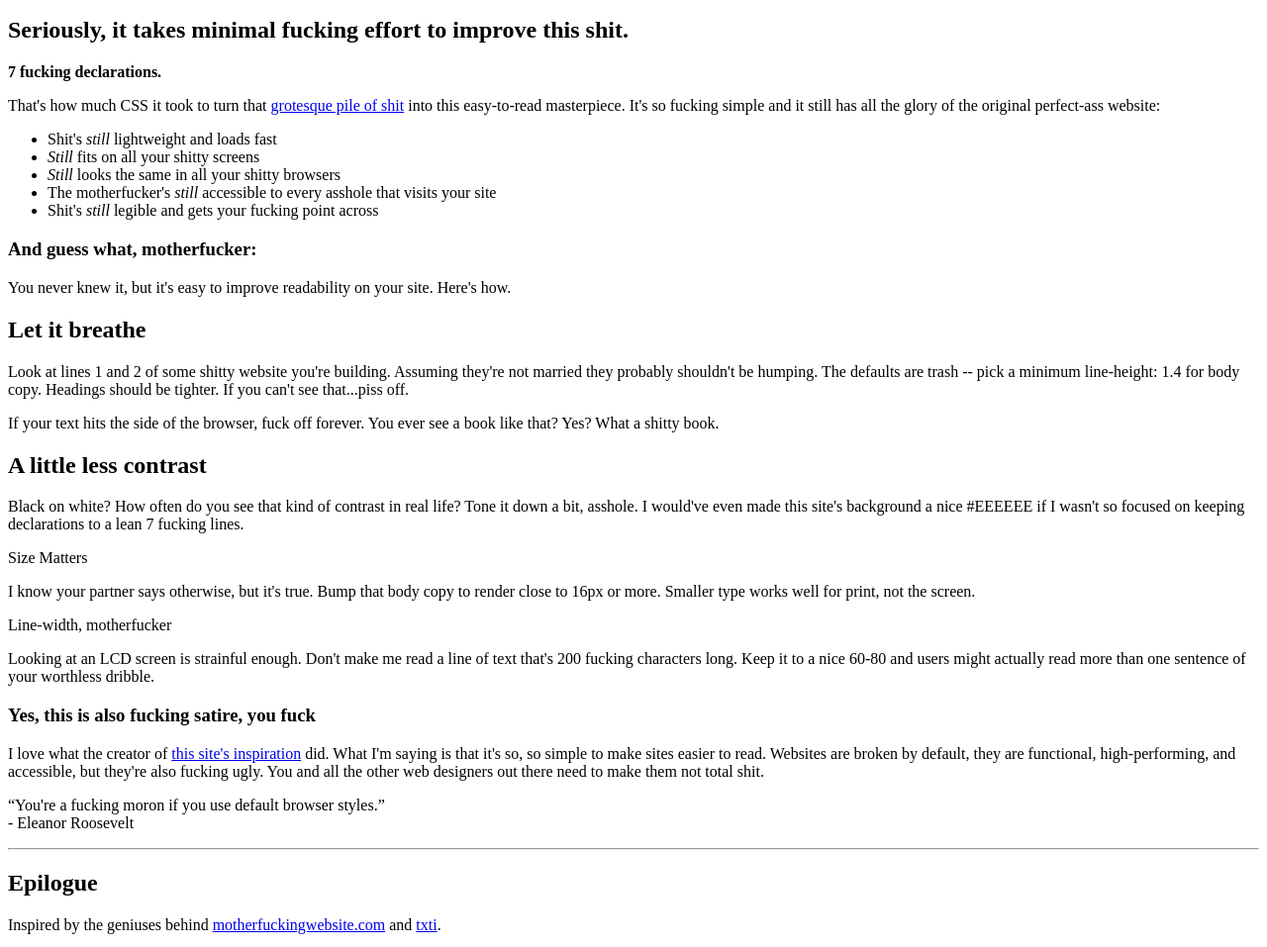
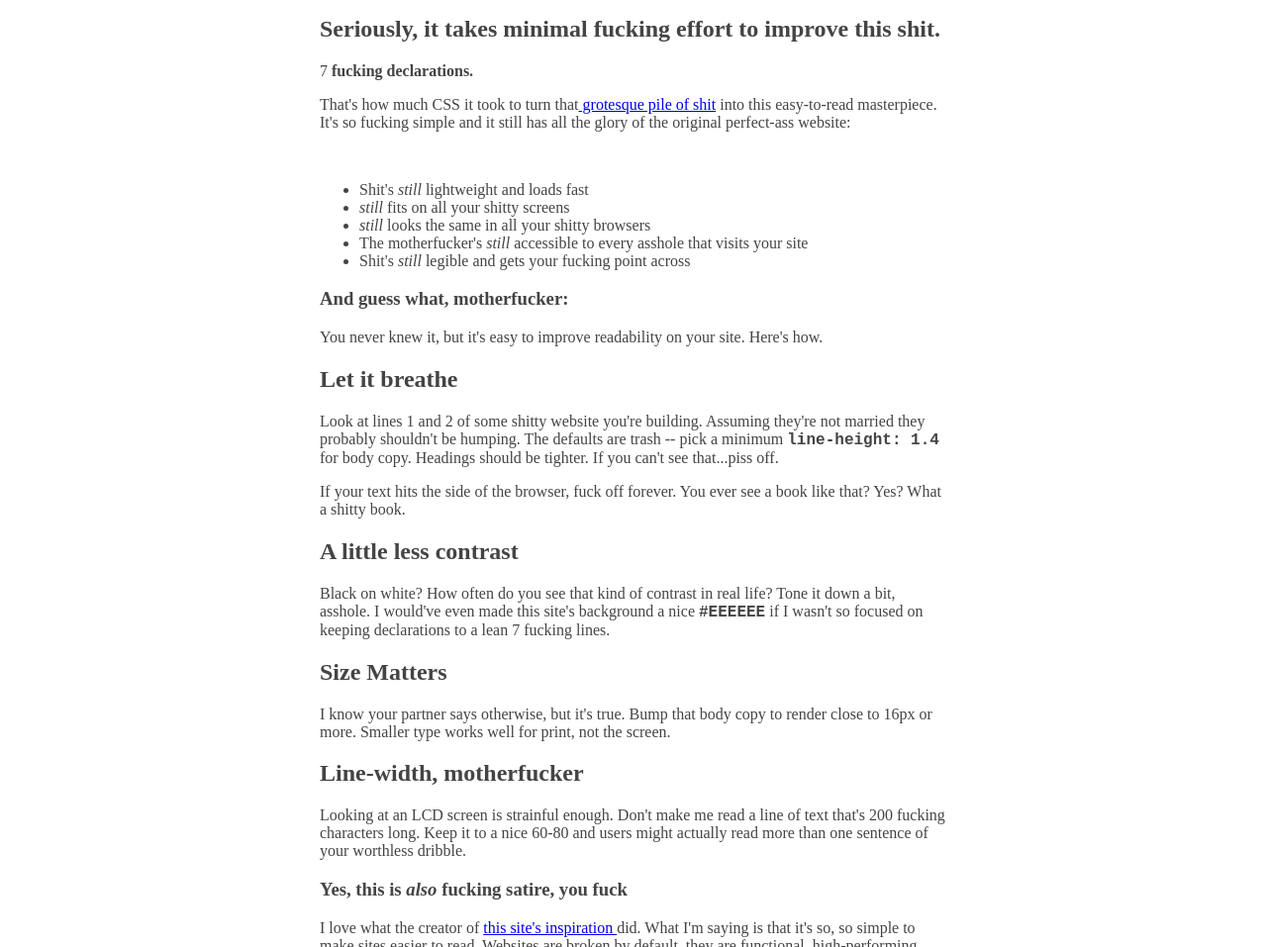
Before and after one commit to Lyneom/BetterMotherFuckingWebsite, a plain HTML site: page index.html in a window 1280 px wide. Shown: the part 142-1099 px from the top of the page at 99% size. Drawn offline with Linux system fonts and the light colour scheme.

Commit message:
Update index.html

```diff
--- a/index.html
+++ b/index.html
@@ -1,67 +1,52 @@
 <!DOCTYPE html>
 <html>
 <head>
+<link rel="stylesheet" type="text/css" href="style.css">
 <meta charset="utf-8" />
+	<title>Better Motherfucking Website</title>
 </head>
+<body>
+	<h1>This is <span class="italique">still</span> a motherfucking website.</h1>
+	<p>And it's more fucking perfect than the last guy's</p>
 
-<body>
-
-<p> <h1> This is <em>still</em> a motherfucking website. <h1> </p>
-
-<p>And it's more fucking perfect than the last guy's.</p>
-
-<p><h2>Seriously, it takes minimal fucking effort to improve this shit.</h2></p>
-
-<p><strong>7 fucking declarations.</strong></p>
-
-<p>That's how much CSS it took to turn that <a href="http://motherfuckingwebsite.com/" >grotesque pile of shit</a> into this easy-to-read masterpiece. It's so fucking simple and it still has all the glory of the original perfect-ass website:</p>
+	<h2>Seriously, it takes minimal fucking effort to improve this shit.</h2>
+	<p>7 <span class="gras">fucking declarations.</span></p>
+	<p>That's how much CSS it took to turn that<a href="http://motherfuckingwebsite.com/"> grotesque pile of shit</a> into this easy-to-read masterpiece. It's so fucking simple and it still has all the glory of the original perfect-ass website:</p><br>
 
 	<ul>
-
-<li>Shit's <em>still</em> lightweight and loads fast</li>
-<li><em>Still</em> fits on all your shitty screens</li>
-<li><em>Still</em> looks the same in all your shitty browsers</li>
-<li>The motherfucker's <em>still</em> accessible to every asshole that visits your site</li>
-<li>Shit's <em>still</em> legible and gets your fucking point across</li>
-
+		<li>Shit's <span class="italique">still</span> lightweight and loads fast</li>
+		<li><span class="italique">still</span> fits on all your shitty screens</li>
+		<li><span class="italique">still</span> looks the same in all your shitty browsers</li>
+		<li>The motherfucker's <span class="italique">still</span> accessible to every asshole that visits your site</li>
+		<li>Shit's <span class="italique">still</span> legible and gets your fucking point across</li>
 	</ul>
-
-<p><h3>And guess what, motherfucker:</h3></p>
-
+	<h3>And guess what, motherfucker:</h3>
 	<p>You never knew it, but it's easy to improve readability on your site. Here's how.</p>
 
-<p><h2>Let it breathe</h2></p>
-
-<p>Look at lines 1 and 2 of some shitty website you're building. Assuming they're not married they probably shouldn't be humping. The defaults are trash -- pick a minimum line-height: 1.4 for body copy. Headings should be tighter. If you can't see that...piss off.</p>
-
+	<h2>Let it breathe</h2>
+	<p>Look at lines 1 and 2 of some shitty website you're building. Assuming they're not married they probably shouldn't be humping. The defaults are trash -- pick a minimum <span class="gras"> <span class="courier">line-height: 1.4</span></span> for body copy. Headings should be tighter. If you can't see that...piss off.</p>
 	<p>If your text hits the side of the browser, fuck off forever. You ever see a book like that? Yes? What a shitty book.</p>
 
-<p><h2>A little less contrast</h2></p>
+	<h2>A little less contrast</h2>
+	<p>Black on white? How often do you see that kind of contrast in real life? Tone it down a bit, asshole. I would've even made this site's background a nice <span class="gras"> <span class="courier">#EEEEEE</span></span> if I wasn't so focused on keeping declarations to a lean 7 fucking lines.</p>
 
-<p>Black on white? How often do you see that kind of contrast in real life? Tone it down a bit, asshole. I would've even made this site's background a nice #EEEEEE if I wasn't so focused on keeping declarations to a lean 7 fucking lines.</p>
-
-<p>Size Matters</p>
-
+	<h2>Size Matters</h2>
 	<p>I know your partner says otherwise, but it's true. Bump that body copy to render close to 16px or more. Smaller type works well for print, not the screen.</p>
 
-<p>Line-width, motherfucker</p>
-
+	<h2>Line-width, motherfucker</h2>
 	<p>Looking at an LCD screen is strainful enough. Don't make me read a line of text that's 200 fucking characters long. Keep it to a nice 60-80 and users might actually read more than one sentence of your worthless dribble.</p>
 
-<p><h3>Yes, this is also fucking satire, you fuck</h3></p>
+	<h3>Yes, this is <span class="italique">also</span> fucking satire, you fuck</h3>
+	<p>I love what the creator of <a href="http://motherfuckingwebsite.com/"> this site's inspiration </a> did. What I'm saying is that it's so, so simple to make sites easier to read. Websites are broken by default, they are functional, high-performing, and accessible, but they're also fucking ugly. You and all the other web designers out there need to make them not total shit.</p>
+	<blockquote>"You're a fucking moron if you use default browser styles." <br>- Eleanor Roosevelt</blockquote>
+	<hr>
+	<h2>Epilogue</h2>
+	<p>Inspired by the geniuses behind <a href="http://motherfuckingwebsite.com/"> motherfuckingwebsite.com </a> and <a href="http://txti.es/"> txti</a>.</p>
+	<p>This page—that isn't a total fucking eyesore—was created by <a href="https://twitter.com/drew_mc"> me</a>with help from <a href="https://twitter.com/gabehammersmith"> him </a>. </p>
 
-<p>I love what the creator of <a href="http://motherfuckingwebsite.com/">this site's inspiration</a> did. What I'm saying is that it's so, so simple to make sites easier to read. Websites are broken by default, they are functional, high-performing, and accessible, but they're also fucking ugly. You and all the other web designers out there need to make them not total shit.</p>
 
-<p><q>You're a fucking moron if you use default browser styles.</q><br />
-- Eleanor Roosevelt</p>
 
-<hr />
 
-<p><h2>Epilogue</h2></p>
-
-<p>Inspired by the geniuses behind <a href="http://motherfuckingwebsite.com/">motherfuckingwebsite.com</a> and <a href="http://txti.es/">txti</a>.</p>
-
-<p>This page—that isn't a total fucking eyesore—was created by <a href="https://twitter.com/drew_mc">me</a> with help from <a href="https://twitter.com/gabehammersmith">him</a>.</p>
 
 </body>
 </html>
```
Lines whose indentation alone changed are shown as unchanged.
